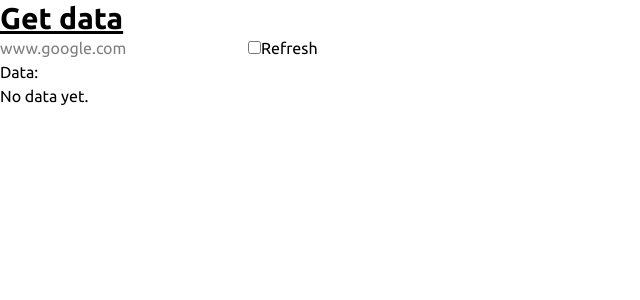
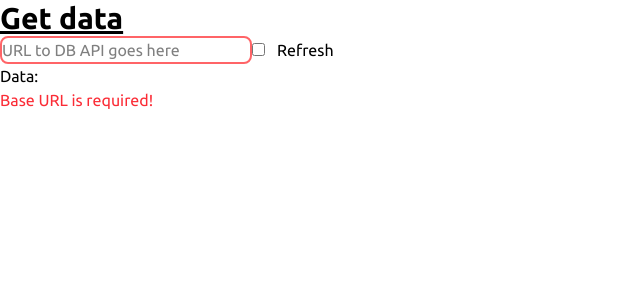
Before and after one commit to Formula-E-Circle-Campus-Racing/PR_FullstackAnalytical, a Next.js app in the folder WebClient/pr-fsa-client/: page / in a window 1280 px wide. Shown: the top 300 px of the page, without its empty margins (0-640 px from the left). Built offline with nearby package versions, Linux system fonts and the light colour scheme.

Commit message:
Data is queried, but needs to be formatted temporarily

```diff
--- a/WebClient/pr-fsa-client/src/app/page.jsx
+++ b/WebClient/pr-fsa-client/src/app/page.jsx
@@ -37,7 +37,7 @@ export default function Home() {
 
   // query object for making API requests
   let [queryObj, setQueryObj] = useState({
-    baseUrl: null, // random garbage to stop queries
+    baseUrl: "", // random garbage to stop queries
     limit: 5,
     beginDate: "1-5-25",
     endDate: "1-12-25",
@@ -59,14 +59,14 @@ export default function Home() {
 
   return (
     <div>
-
+      {/* https://react.dev/reference/react-dom/components/input */}
       <h1 className="text-3xl font-bold underline">Get data</h1>
       <div>
         {/* Get a URL and send it */}
-        <input placeholder="www.google.com" onChange={e => setQueryObj({baseUrl: e.target.value})}/>
+        <input className="border-red-400 border-2 rounded-lg" placeholder="URL to DB API goes here" onChange={e => setQueryObj({baseUrl: e.target.value})}/>
         <input type="checkbox" value="blah blah blah"/>
 
-        <button className="b-5" onClick={() => setRefresh(!refresh)}>Refresh</button>
+        <button className="ml-3 b-5" onClick={() => setRefresh(!refresh)}>Refresh</button>
         <div>
           <h1>Data:</h1>
           {error && <p className="text-red-500">{error}</p>}
```
